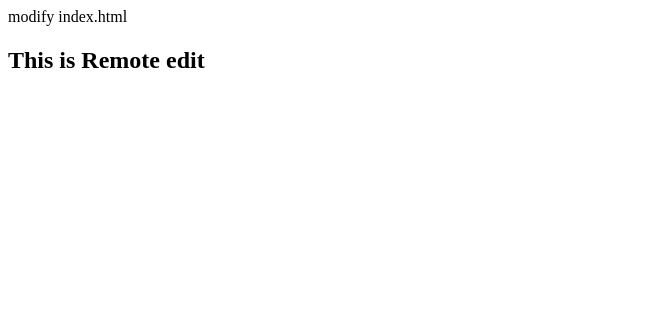
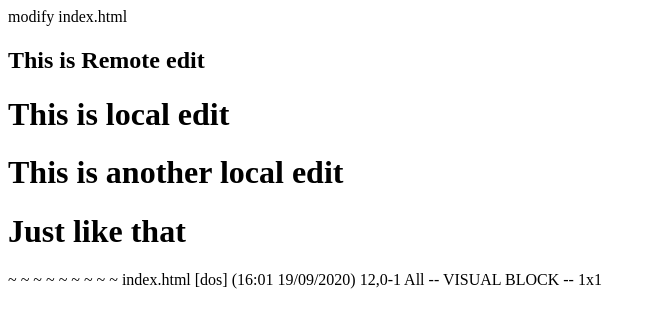
Before and after one commit to msa4012/SshRemoteRepo, a plain HTML site: page index.html in a window 1280 px wide. Shown: the whole page, without its empty margins (0-654 px from the left). Drawn offline with Linux system fonts and the light colour scheme.

Commit message:
Some local edits done

```diff
--- a/index.html
+++ b/index.html
@@ -10,4 +10,22 @@ modify index.html
 
 	<h2> This is Remote edit </<h2>
 
+			<H1> This is local edit </H1>
+			<H1> This is another local edit </H1>
+			<H1> Just like that </H1>
+
 </html>
+
+~
+~
+~
+~
+~
+~
+~
+~
+~
+index.html [dos] (16:01 19/09/2020)                                   12,0-1 All
+-- VISUAL BLOCK --                                                   1x1
+
+</html>
```
